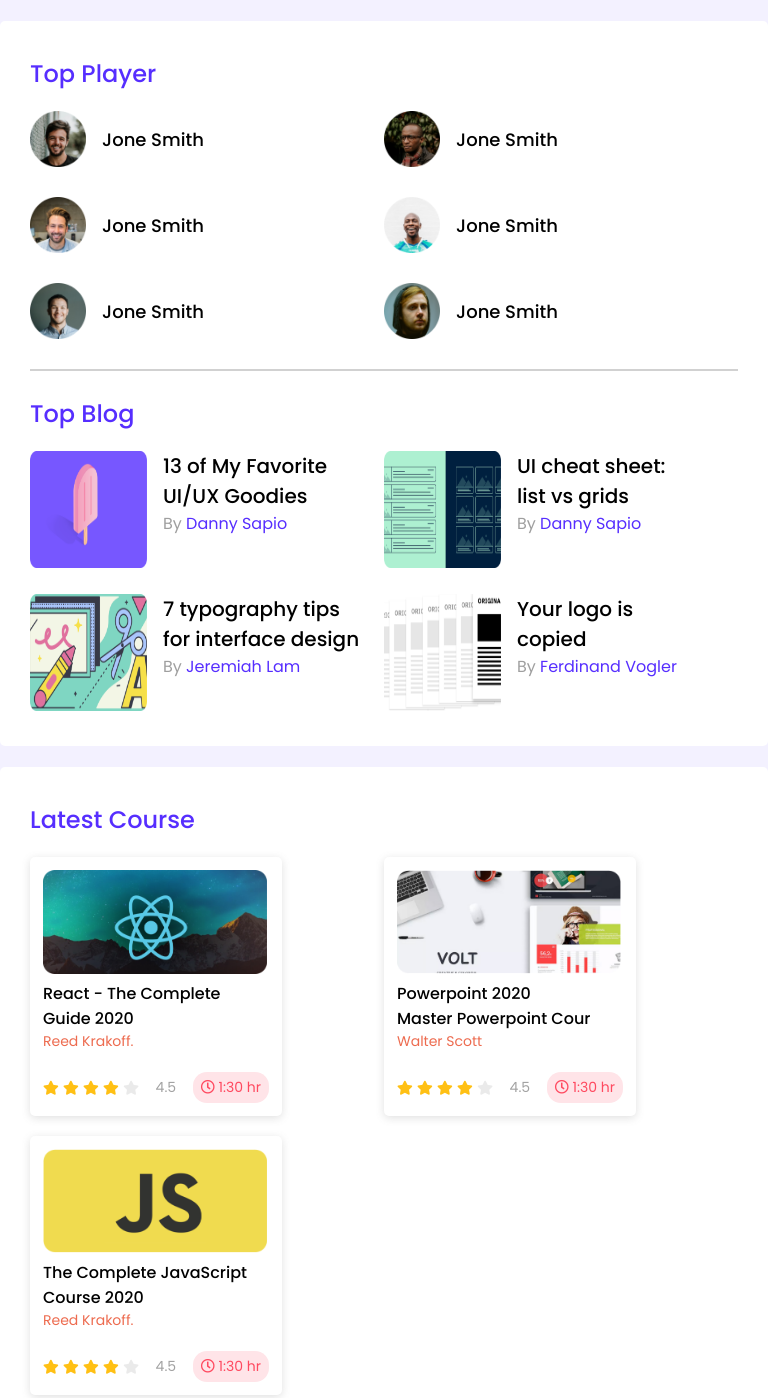
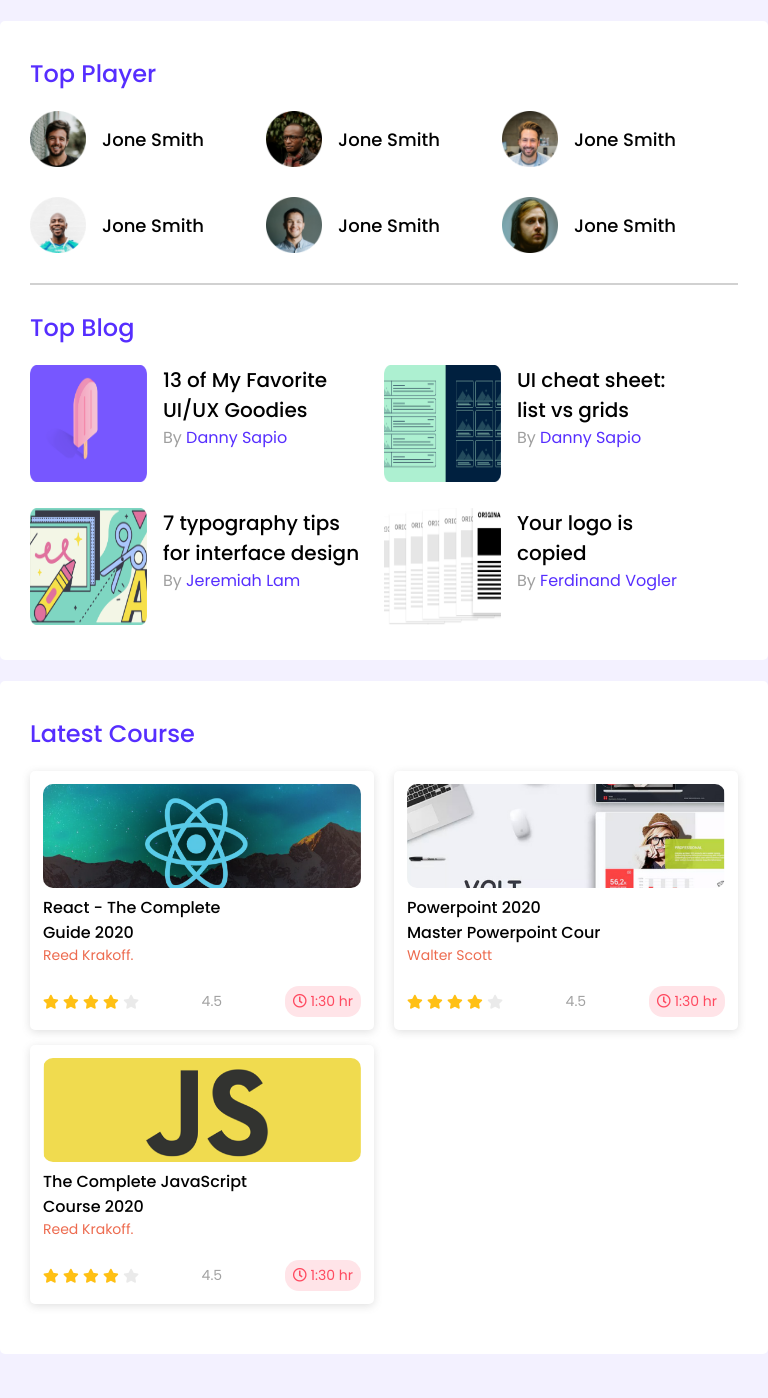
Before and after one commit to akalaminamin/leader-board, a plain HTML site: page index.html in a window 768 px wide. Shown: the top 1398 px of the page. After the commit the page ends 1354 px from the top, so only its background shows below. Drawn offline with Linux system fonts and the light colour scheme.

Commit message:
Some edit

```diff
--- a/css/style.css
+++ b/css/style.css
@@ -88,18 +88,18 @@
 /* =============================== Course area style ===================================== */
 
 #course .courses {
-  display: flex;
-  justify-content: space-between;
-  padding: 0px;
+  display: grid;
+  grid-column-gap: 20px;
+  grid-template-columns: repeat(3, 1fr);
 }
 #course .courses .course-item {
-  width: 252px;
+  /* width: 252px; */
   padding: 13px;
   border-radius: 5px;
   box-shadow: rgba(99, 99, 99, 0.2) 0px 2px 8px 0px;
 }
 #course .courses .course-item img {
-  width: 224px;
+  width: 100%;
   height: 104px;
 }
 #course .course-item .course-details h2 {
@@ -140,7 +140,7 @@
 /* ========================== Responsive css apply ================================== */
 
 /* ================ Mobile Device =========== */
-@media only screen and (max-width: 688px) {
+@media only screen and (max-width: 668px) {
   .container {
     width: 100%;
   }
@@ -151,25 +151,32 @@
   .player {
     flex-direction: column;
   }
-  .courses {
-    flex-direction: column;
-    align-items: center;
+  #course .courses {
+    grid-template-columns: repeat(1, 1fr);
+  }
+  #course .courses img{
+    object-fit: cover;
+    border-radius: 10px;
+    width: 100%;
   }
   #course .course-item {
     margin-bottom: 15px;
   }
 }
-@media only screen and (min-width: 689px) and (max-width: 991px) {
+/* ================ Tablet Device =========== */
+@media only screen and (min-width: 669px) and (max-width: 991px) {
   .container {
     width: 100%;
   }
-  #top-area .players,
-  #top-area .blogs {
+  #course .courses {
     grid-template-columns: repeat(2, 1fr);
   }
-  #course .courses {
-    display: grid;
-    grid-template-columns: repeat(2, 1fr);
-    grid-row-gap: 20px;
+  #course .courses img{
+    width: 100%;
+    object-fit: cover;
+    border-radius: 10px;
+  }
+  #course .course-item {
+    margin-bottom: 15px;
   }
 }
```
